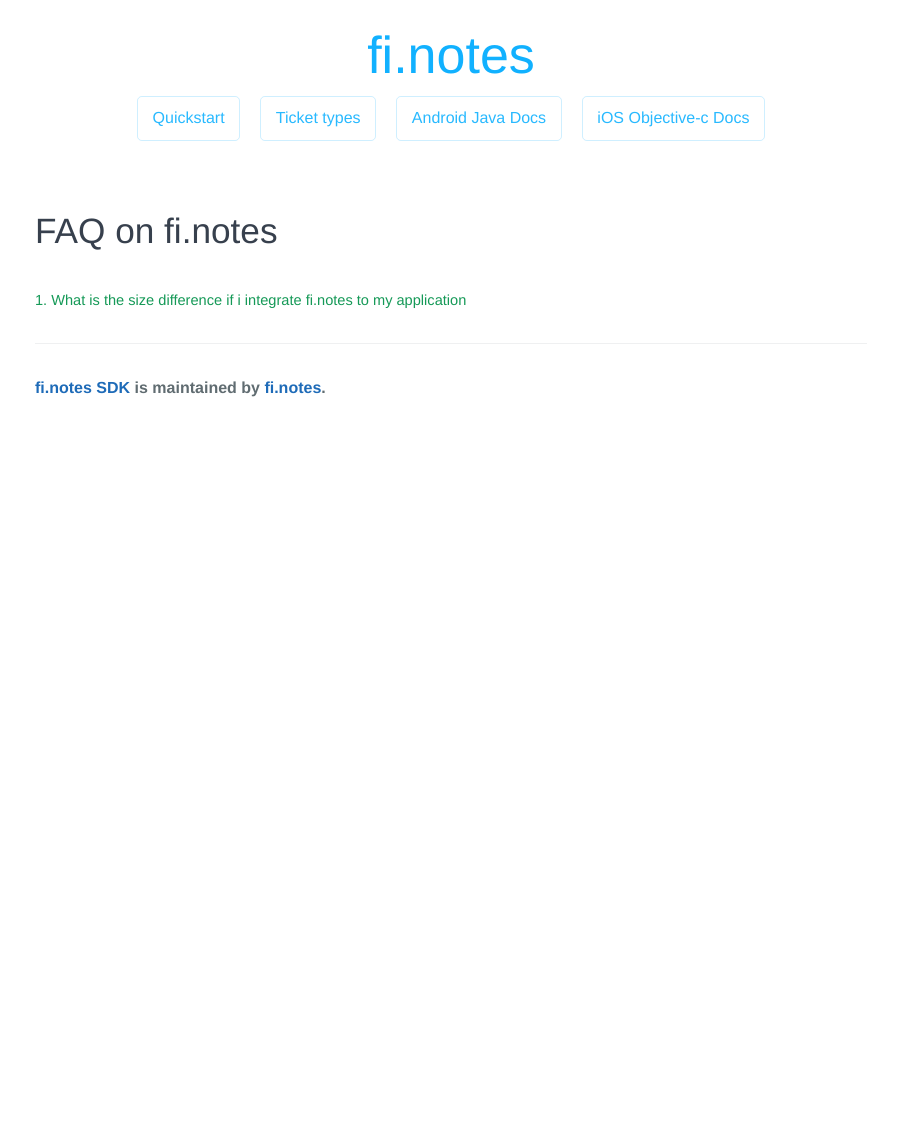
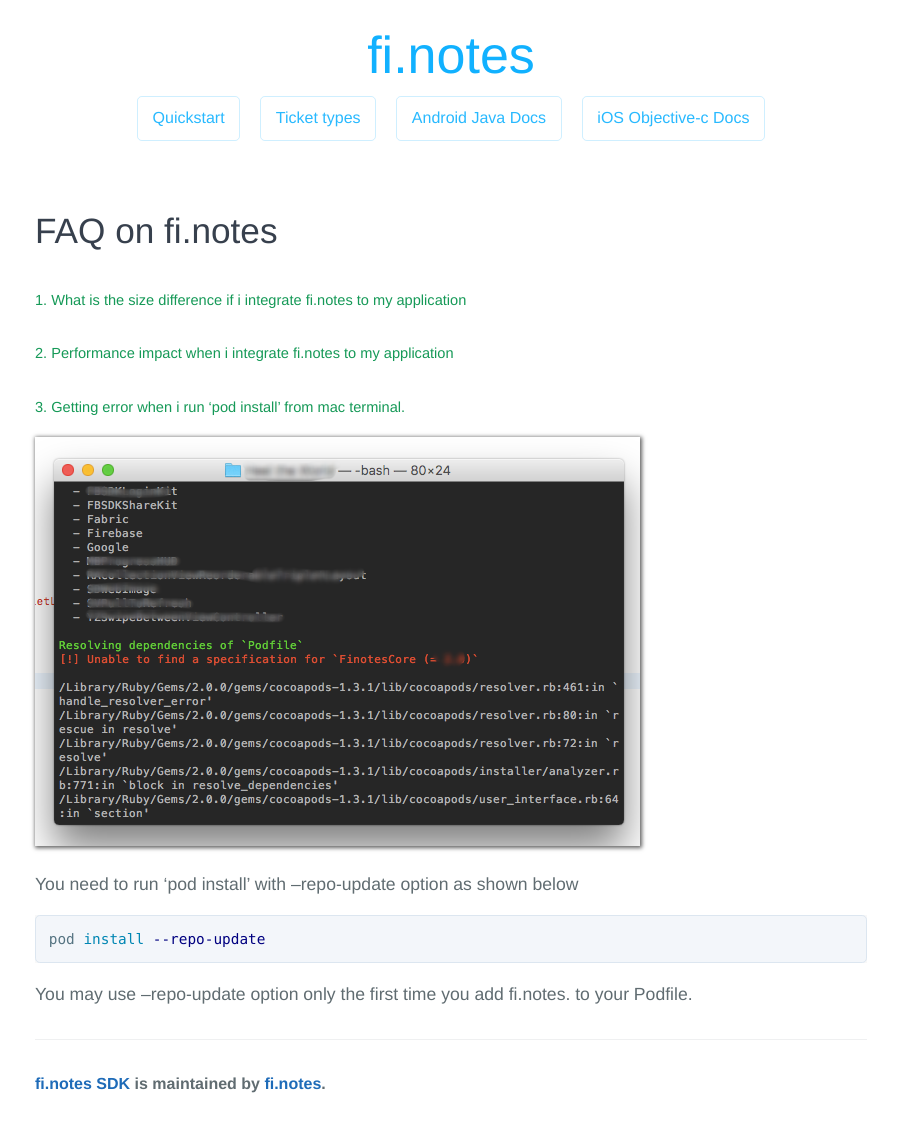
Before and after one commit to finotes/finotes.github.io, a Jekyll site: the page built from _posts/2018-01-21-faq.md, in a window 1280 px wide. Shown: the whole page, without its empty margins (189-1087 px from the left). Built offline with Jekyll 4.4.1, drawn with Linux system fonts in a browser that asks for light colours; some web fonts are replaced; before the commit the page ends 900 px from its top, so only the background shows below that.

Commit message:
Update 2018-01-21-faq.md

````diff
--- a/_posts/2018-01-21-faq.md
+++ b/_posts/2018-01-21-faq.md
@@ -10,3 +10,16 @@ title: "fi.notes FAQ"
 # FAQ on fi.notes
 
 ##### 1. What is the size difference if i integrate fi.notes to my application
+
+##### 2. Performance impact when i integrate fi.notes to my application
+
+
+
+##### 3. Getting error when i run 'pod install' from mac terminal.
+![pod install error](/data.png)
+
+You need to run 'pod install' with --repo-update option as shown below
+```bash
+pod install --repo-update
+```
+You may use --repo-update option only the first time you add fi.notes. to your Podfile.
````
